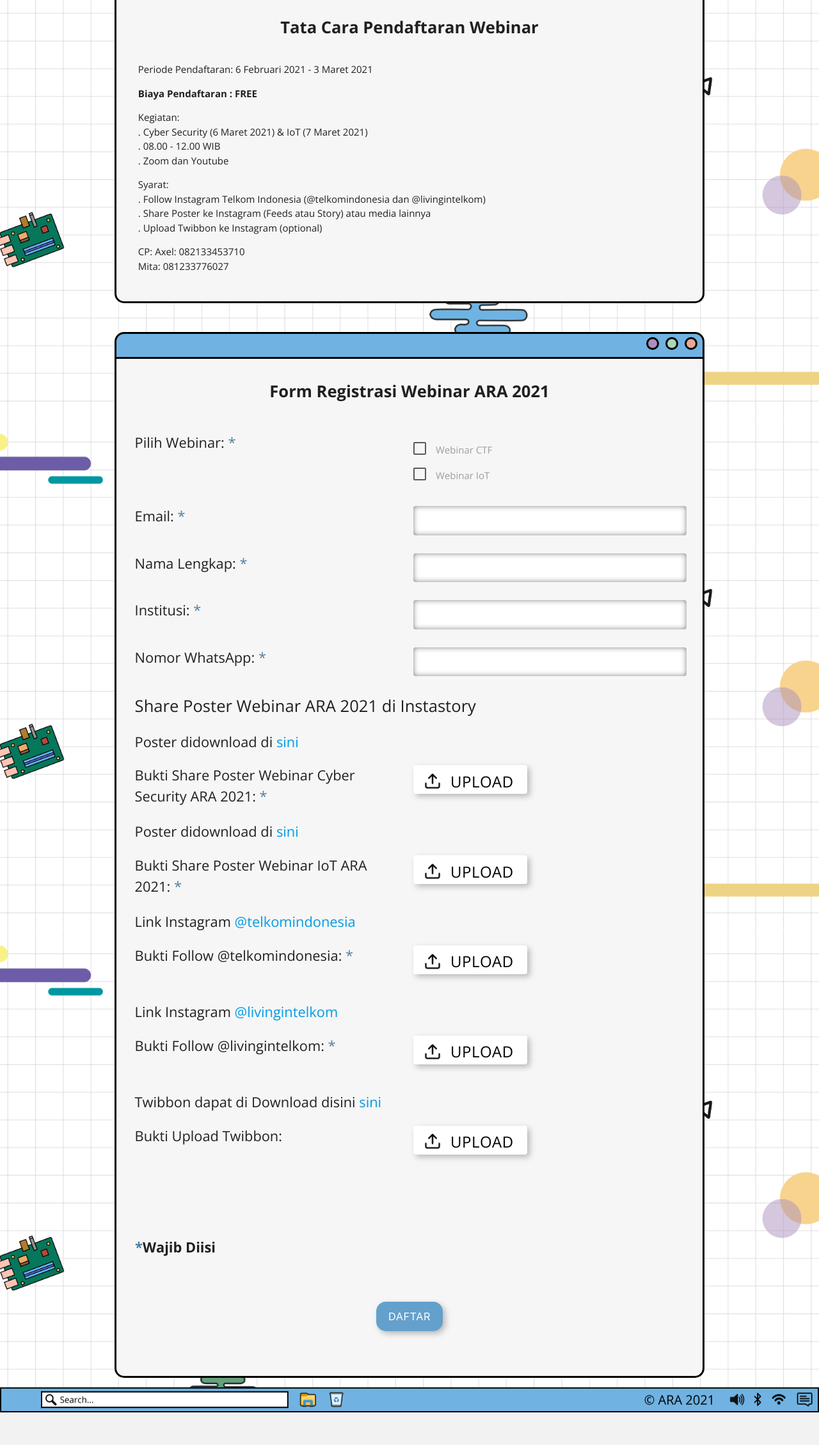
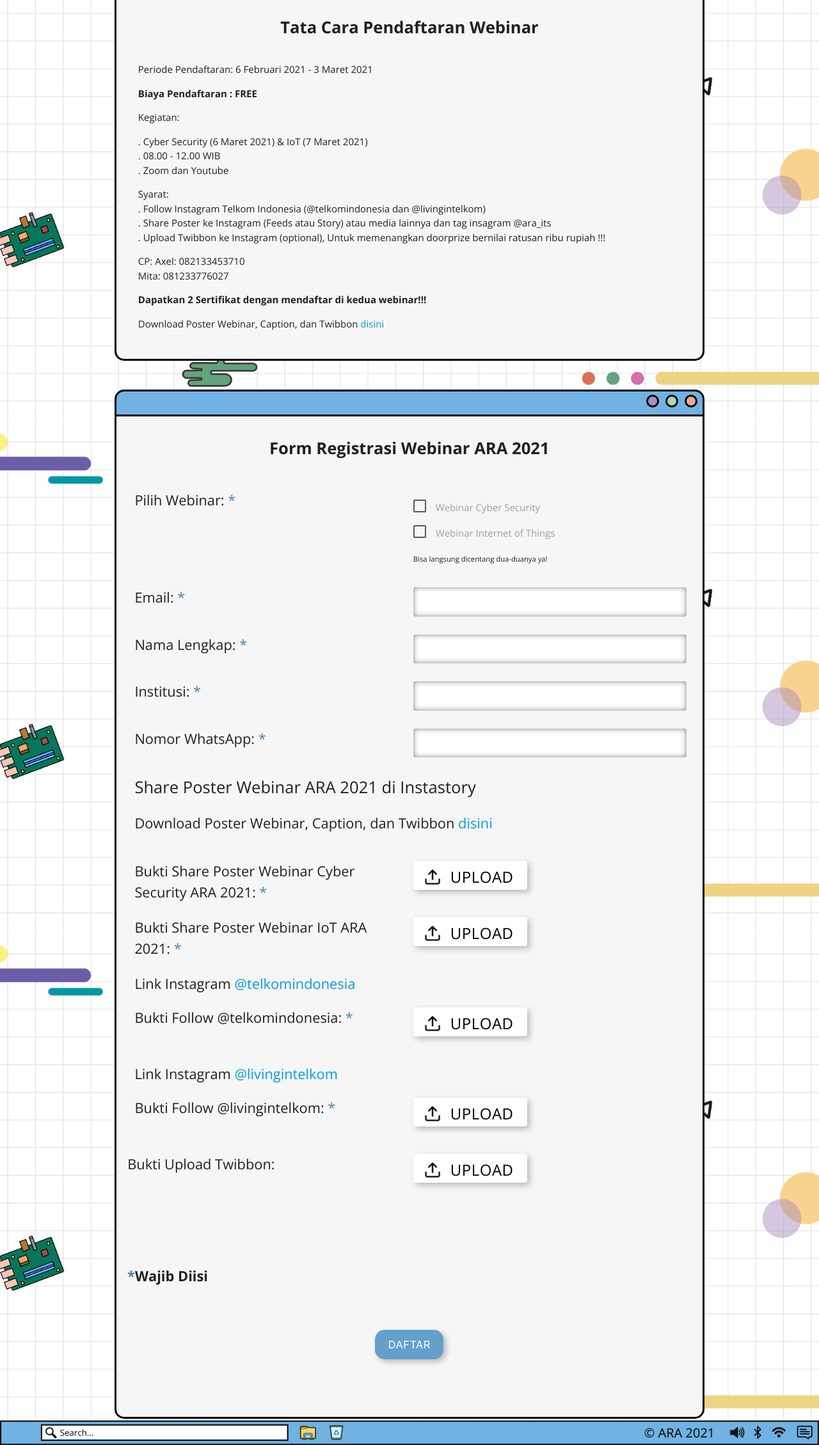
Before and after one commit to BryanYehuda/WebsiteARA2021, a CodeIgniter app: page /WebsiteARA2020/pendaftaran/webinar in a window 1280 px wide. Shown: the part 148-2407 px from the top of the page at 64% size. Before the commit the page ends 2356 px from the top, so only its background shows below. Run offline with CodeIgniter, Linux system fonts and the light colour scheme; some libraries are stand-ins or nearby versions.

Commit message:
Fix konten webinar

```diff
--- a/application/views/webinar.php
+++ b/application/views/webinar.php
@@ -25,28 +25,38 @@
           <div class="col s12" style="text-align:justify">
             <p>
               Periode Pendaftaran:
-              6 Februari 2021 - 3 Maret 2021 <br></p>
+              6 Februari 2021 - 3 Maret 2021 <br>
+            </p>
             <p>
-              <strong>Biaya Pendaftaran :
-                FREE<br></strong>
+              <strong>Biaya Pendaftaran : FREE<br></strong>
             </p>
             <p>
               Kegiatan: <br>
-              . Cyber Security (6 Maret 2021) & IoT (7 Maret 2021) <br>
-              . 08.00 - 12.00 WIB <br>
-              . Zoom dan Youtube <br>
+            <ul>
+              <li>. Cyber Security (6 Maret 2021) & IoT (7 Maret 2021) </li>
+              <li>. 08.00 - 12.00 WIB </li>
+              <li>. Zoom dan Youtube </li>
               </p>
+            </ul>
             <p>
               Syarat:<br>
               . Follow Instagram Telkom Indonesia (@telkomindonesia dan @livingintelkom)<br>
-              . Share Poster ke Instagram (Feeds atau Story) atau media lainnya<br>
-              . Upload Twibbon ke Instagram (optional)
+              . Share Poster ke Instagram (Feeds atau Story) atau media lainnya dan tag insagram @ara_its<br>
+              . Upload Twibbon ke Instagram (optional), Untuk memenangkan doorprize bernilai ratusan ribu rupiah !!!
             </p>
             <p>
               CP:
               Axel: 082133453710<br>
               Mita: 081233776027
             </p>
+            <p>
+              <b>Dapatkan 2 Sertifikat dengan mendaftar di kedua webinar!!!</b>
+            </p>
+            <p>
+              Download Poster Webinar, Caption, dan Twibbon
+              <a href="https://drive.google.com/drive/folders/1183pMS5JqrGSavmmrGo_ldjbBXjmP7kV?usp=sharing" target="_blank">disini</a>
+            </p>
+
           </div>
         </div>
       </div>
@@ -85,15 +95,17 @@
                     <p>
                       <label>
                         <input type="checkbox" class="filled-in" name="webinar[]" value="Webinar-CTF" />
-                        <span>Webinar CTF</span>
+                        <span>Webinar Cyber Security</span>
                       </label>
                     </p>
                     <p>
                       <label>
                         <input type="checkbox" class="filled-in" name="webinar[]" value="Webinar-IoT" />
-                        <span>Webinar IoT</span>
+                        <span>Webinar Internet of Things</span>
                       </label>
+
                     </p>
+                    <p><small>Bisa langsung dicentang dua-duanya ya!</small></p>
                   </div>
                 </div>
                 <div class="row">
@@ -137,10 +149,10 @@
                 </div>
                 <div class="row">
                   <div class="col s12 l12">
-                    <span class="form-input-title-designed">Poster didownload di
-                      <a href="https://drive.google.com/file/d/1_3-Je_FUYT_o8rVULTdYN0ma4eU9bPbG/view?usp=sharing" target="_blank">sini</a></span>
+                    <span class="form-input-title-designed">Download Poster Webinar, Caption, dan Twibbon
+                      <a href="https://drive.google.com/drive/folders/1183pMS5JqrGSavmmrGo_ldjbBXjmP7kV?usp=sharing" target="_blank">disini</a></span>
                   </div>
-                </div>
+                </div><br>
                 <div class="row">
                   <div class="col s12 l6">
                     <span class="form-input-title-designed">Bukti Share Poster Webinar Cyber Security ARA 2021:
@@ -162,12 +174,12 @@
                     </div>
                   </div>
                 </div>
-                <div class="row">
-                  <div class="col s12 l12">
-                    <span class="form-input-title-designed">Poster didownload di
-                      <a href="https://drive.google.com/file/d/1Fmyt5KB7YULKGfvS6f3DMjft9PZgfXRp/view?usp=sharing" target="_blank">sini</a></span>
-                  </div>
-                </div>
+                <!--<div class="row">-->
+                <!--<div class="col s12 l12">-->
+                <!--  <span class="form-input-title-designed">Poster didownload di -->
+                <!--    <a href="https://drive.google.com/drive/folders/1183pMS5JqrGSavmmrGo_ldjbBXjmP7kV?usp=sharing" target="_blank">sini</a></span>-->
+                <!--  </div>-->
+                <!--</div>-->
                 <div class="row">
                   <div class="col s12 l6">
                     <span class="form-input-title-designed">Bukti Share Poster Webinar IoT ARA 2021:
@@ -244,11 +256,11 @@
                   </div>
                 </div>
                 <div class="row">
-                  <div class="col s12 l12">
-                    <span class="form-input-title-designed">Twibbon dapat di Download disini
-                      <a href="https://drive.google.com/file/d/1EZqY8M4scuEROobwuF56MDrdhO02nMOP/view?usp=sharing" target="_blank">sini</a></span>
-                  </div>
-                </div>
+                  <!--<div class="col s12 l12">-->
+                  <!--  <span class="form-input-title-designed">Twibbon dapat di Download disini -->
+                  <!--    <a href="https://drive.google.com/drive/folders/1183pMS5JqrGSavmmrGo_ldjbBXjmP7kV?usp=sharing" target="_blank">sini</a></span>-->
+                  <!--  </div>-->
+                  <!--</div>-->
                   <div class="row">
                     <div class="col s12 l6">
                       <span class="form-input-title-designed">Bukti Upload Twibbon:</span>
```
Also changed, not shown: application/views/successwebinar.php (+4 -5 lines). Lines whose indentation alone changed are shown as unchanged.
